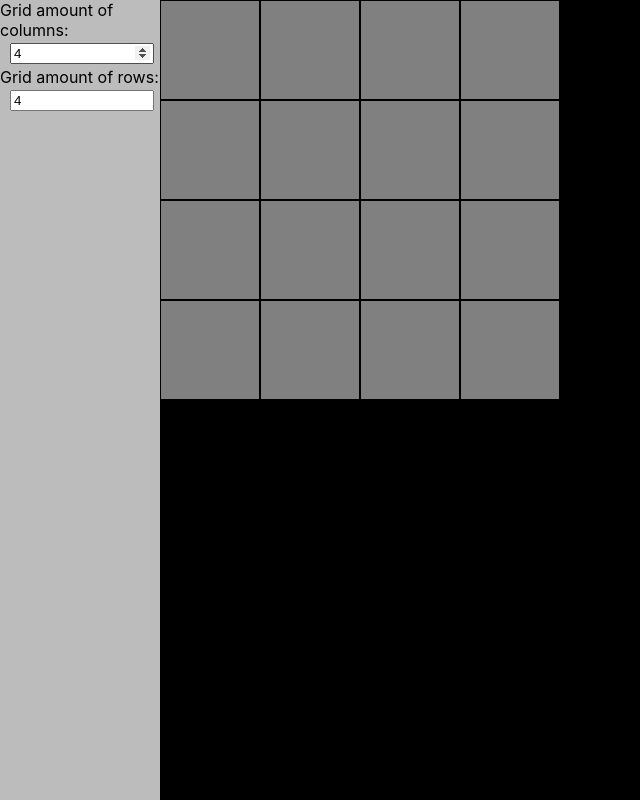
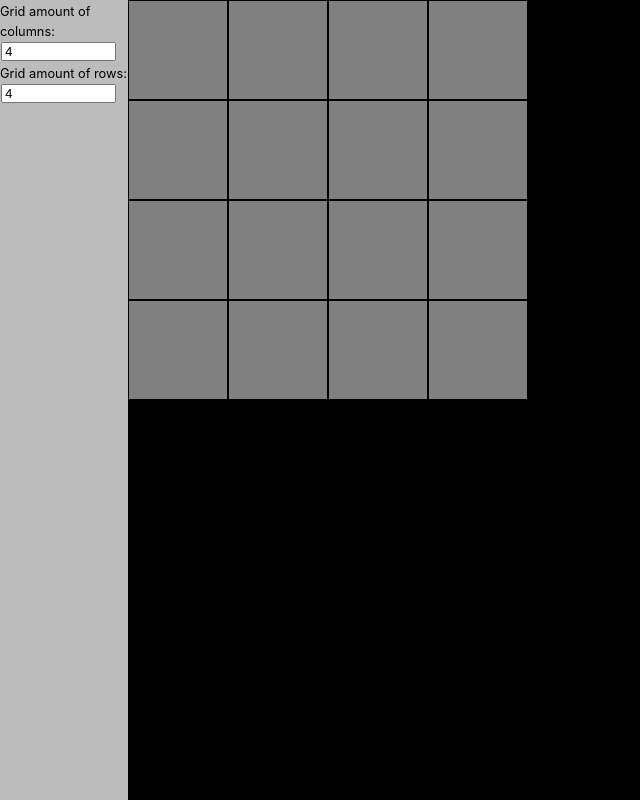
Before and after one commit to kemal1132/smolcamelblog, a Next.js app: page /gameoflife in a window 1280 px wide. Shown: the whole page, without its empty margins (0-640 px from the left). Built offline with nearby package versions, Linux system fonts and the light colour scheme.

Commit message:
Added relative sizing to gameOfLife controller so it doesn't get effected by zoom (vw)

```diff
--- a/components/gameOfLife/gameOfLifeController.js
+++ b/components/gameOfLife/gameOfLifeController.js
@@ -34,11 +34,11 @@ export default class GameOfLifeController extends React.Component {
         <div>
           <div className={Style.container}>
             <div className={Style.controlPanel}>
-              <label>
+              <label className={Style.label}>
                 Grid amount of columns:
                 <input className={Style.input} type="number" value={this.state.gridColumnSize} onChange={this.handleGridColumnSizeChange}></input>
               </label>
-              <label>
+              <label className={Style.label}>
                 Grid amount of rows:
                 <input className={Style.input} type="number" value={this.state.gridRowSize} onChange={this.handleGridRowSizeChange}></input>
               </label>
--- a/components/gameOfLife/gameOfLifeController.module.css
+++ b/components/gameOfLife/gameOfLifeController.module.css
@@ -1,7 +1,7 @@
 .controlPanel{
     position: fixed;
     height: 100vh;
-    width: 10rem;
+    width: 10vw;
     background-color: rgba(122, 122, 122, 0.5);
     top:0;
     left:0;
@@ -12,7 +12,7 @@
 .controlPanelPlaceHolder{
     display:inline-block;
     height: 100vh;
-    width: 10rem;
+    width: 10vw;
     top:0;
     left:0;
     margin:0;
@@ -20,10 +20,16 @@
 
 .container{
     display:grid;
-    grid-template-columns: 10rem calc(100vw - 10rem);
+    grid-template-columns: 10vw 90vw;
 }
 
 .input{
     width: 90%;
-    margin: 3px 10px;
+    height: 1.5vw;
+    margin: 0.05vw 0.1vw;
+    font-size: 1vw;
 }
+
+.label{
+    font-size: 1vw;
+}
```
